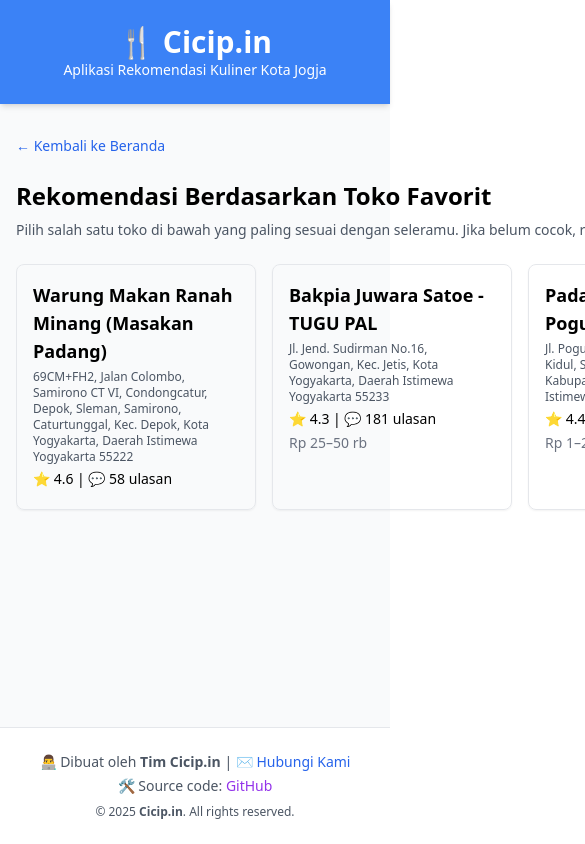
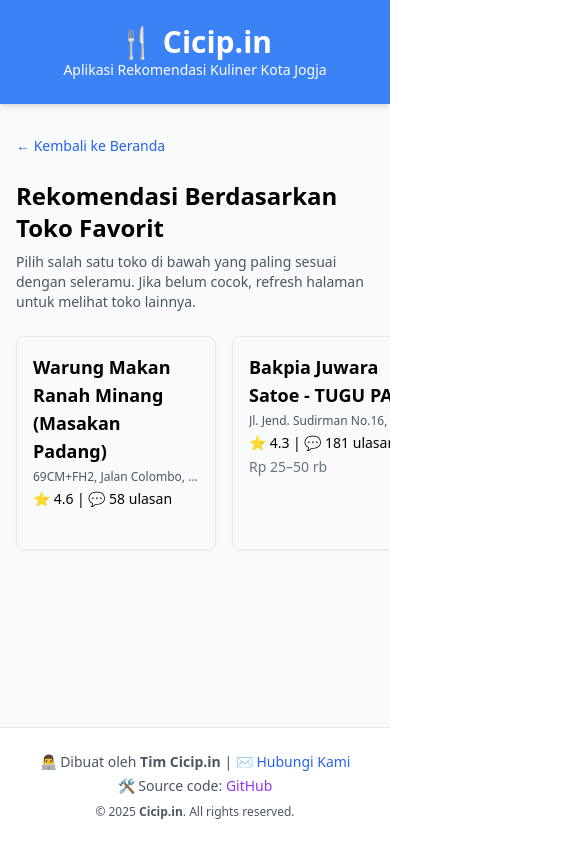
Before and after one commit to cicipin/febe, a React (Vite) app: page /content in a window 390 px wide. Shown: the top 844 px of the page, 585 px wide, since content can reach past the window. Built offline with nearby package versions, Linux system fonts and the light colour scheme; the HTML template or start-up script is replaced by a standard one.

Commit message:
build lagi responsive content based

```diff
--- a/src/pages/ContentBased.jsx
+++ b/src/pages/ContentBased.jsx
@@ -10,7 +10,6 @@ export default function ContentBased() {
   const [loading, setLoading] = useState(false);
   const navigate = useNavigate();
 
-  // Fetch dataset.json
   useEffect(() => {
     fetch("/dataset.json")
       .then((res) => res.json())
@@ -34,19 +33,13 @@ export default function ContentBased() {
       });
 
       const text = await res.text();
-      let data;
-      try {
-        data = JSON.parse(
+      const data = JSON.parse(
         text
           .replace(/NaN/g, "null")
           .replace(/Infinity/g, "null")
           .replace(/-Infinity/g, "null")
       );
       setResults(data);
-      } catch (err) {
-        alert("Respons dari server tidak valid.");
-        console.error("JSON parse error:", err);
-      }
     } catch (err) {
       alert("Gagal mengambil rekomendasi");
       console.error(err);
@@ -64,7 +57,7 @@ export default function ContentBased() {
       </header>
 
       {/* Main Content */}
-      <main className="flex-grow max-w-6xl mx-auto px-4 py-8">
+      <main className="flex-grow w-full max-w-6xl mx-auto px-4 py-8">
         <button
           onClick={() => navigate("/")}
           className="mb-6 text-blue-600 hover:underline text-sm"
@@ -78,18 +71,18 @@ export default function ContentBased() {
         </p>
 
         {/* Daftar toko acak - scroll horizontal */}
-        <div className="overflow-x-auto pb-2 mb-4">
-          <div className="flex gap-4">
+        <div className="-mx-4 px-4 sm:mx-0 sm:px-0 overflow-x-auto pb-2 mb-4">
+          <div className="flex gap-4 snap-x snap-mandatory">
             {randomStores.map((toko) => (
               <div
                 key={toko.toko_id}
                 onClick={() => handleSelect(toko.toko_id)}
-                className={`min-w-[240px] max-w-[240px] border rounded-lg p-4 shadow-sm cursor-pointer hover:bg-blue-50 transition-all ${
+                className={`min-w-[200px] sm:min-w-[240px] max-w-[240px] snap-start border rounded-lg p-4 shadow-sm cursor-pointer hover:bg-blue-50 transition-all ${
                   selectedStoreId === toko.toko_id ? "border-blue-500 bg-blue-100 shadow-md" : ""
                 }`}
               >
                 <h3 className="font-semibold text-lg mb-1">{toko.Title}</h3>
-                <p className="text-xs text-gray-600 mb-1">{toko.Alamat}</p>
+                <p className="text-xs text-gray-600 mb-1 truncate">{toko.Alamat}</p>
                 <p className="text-sm mb-1">⭐ {toko.Rating} | 💬 {toko.Review} ulasan</p>
                 <p className="text-sm text-gray-500">{toko.Harga}</p>
               </div>
@@ -112,7 +105,7 @@ export default function ContentBased() {
       </main>
 
       {/* Footer */}
-      <footer className="w-full text-center py-6 text-sm text-gray-600 border-t bg-white">
+      <footer className="w-full text-center py-6 text-sm text-gray-600 border-t bg-white mt-8">
         <p className="mb-1">
           👨‍💻 Dibuat oleh <strong>Tim Cicip.in</strong> |{" "}
           <a
--- a/src/pages/LocationBased.jsx
+++ b/src/pages/LocationBased.jsx
@@ -21,7 +21,7 @@ export default function LocationBased() {
           const longitude = position.coords.longitude;
 
           try {
-            const res = await fetch("https://cicipin-api.duckdns.org/rekomendasi/location", {
+            const res = await fetch("http://3.106.215.1:8000/rekomendasi/location", {
               method: "POST",
               headers: { "Content-Type": "application/json" },
               body: JSON.stringify({ lat: latitude, lon: longitude }),
```
Also changed, not shown: 4 other files (tests, documents, lock files or other folders). Lines whose indentation alone changed are shown as unchanged.
